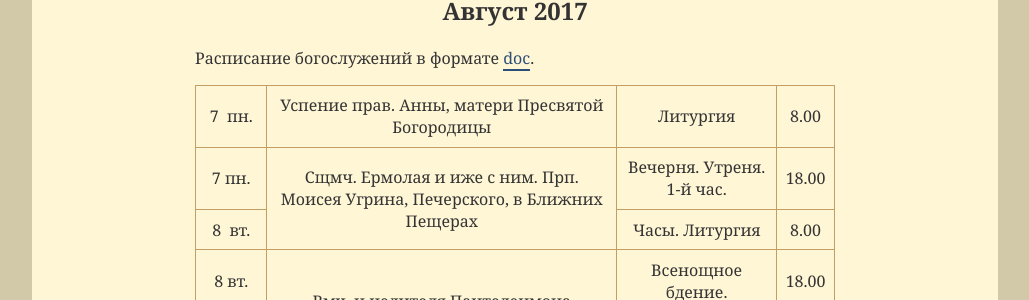
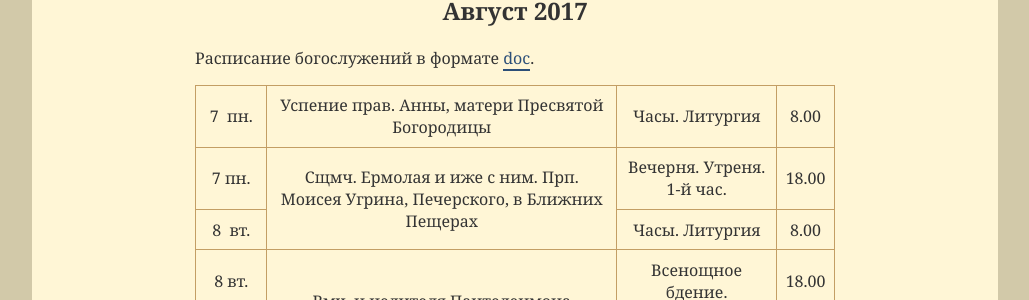
Before and after one commit to hramotradnoe/hramotradnoe.github.io, a Jekyll site: the page built from schedule/index.html, in a window 1280 px wide. Shown: the part 342-642 px from the top of the page, without its empty margins (125-1154 px from the left). Built offline with Jekyll 4.4.1, drawn with Linux system fonts in a browser that asks for light colours.

Commit message:
Update schedule.yml

```diff
--- a/_data/schedule.yml
+++ b/_data/schedule.yml
@@ -5,7 +5,7 @@ timetable:
    services    :
       - day   : 7&nbsp; пн.
         time  : '8.00'
-        title : "Литургия"
+        title : "Часы. Литургия"
  - description : "Сщмч. Ермолая и иже с ним. Прп. Моисея Угрина, Печерского, в Ближних Пещерах"
    services    :
       - day   : 7&nbsp;пн.
```
